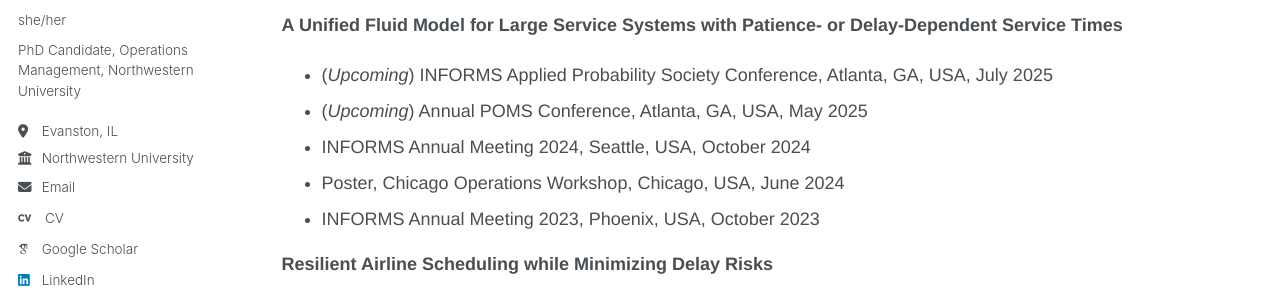
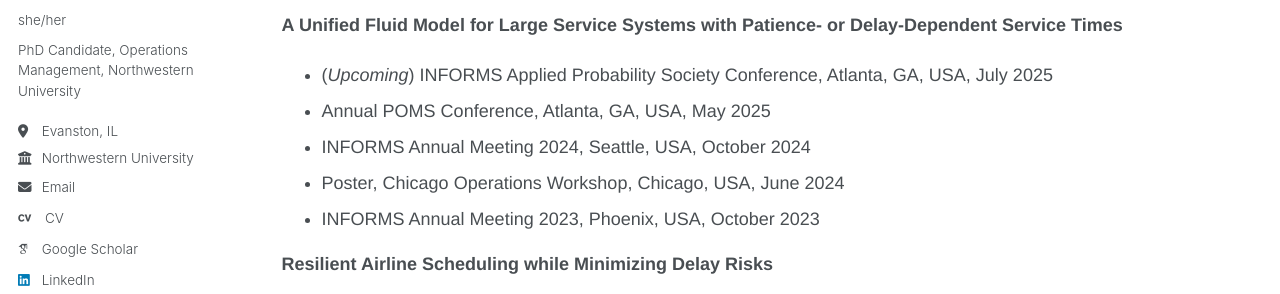
Before and after one commit to deniz-simsek/deniz-simsek.github.io, a Jekyll site: the page built from _pages/talks.md, in a window 1280 px wide and 1044 px high. Shown: the part 272-566 px from the top of the window. Built offline with Jekyll 4.4.1, drawn with Linux system fonts in a browser that asks for light colours; some web fonts are replaced.

Commit message:
Update talks.md

```diff
--- a/_pages/talks.md
+++ b/_pages/talks.md
@@ -13,7 +13,7 @@ redirect_from:
 
 **A Unified Fluid Model for Large Service Systems with Patience- or Delay-Dependent Service Times**
   * (_Upcoming_) INFORMS Applied Probability Society Conference, Atlanta, GA, USA, July 2025
-  * (_Upcoming_) Annual POMS Conference, Atlanta, GA, USA, May 2025
+  * Annual POMS Conference, Atlanta, GA, USA, May 2025
   * INFORMS Annual Meeting 2024, Seattle, USA, October 2024
   * Poster, Chicago Operations Workshop, Chicago, USA, June 2024
   * INFORMS Annual Meeting 2023, Phoenix, USA, October 2023
```
